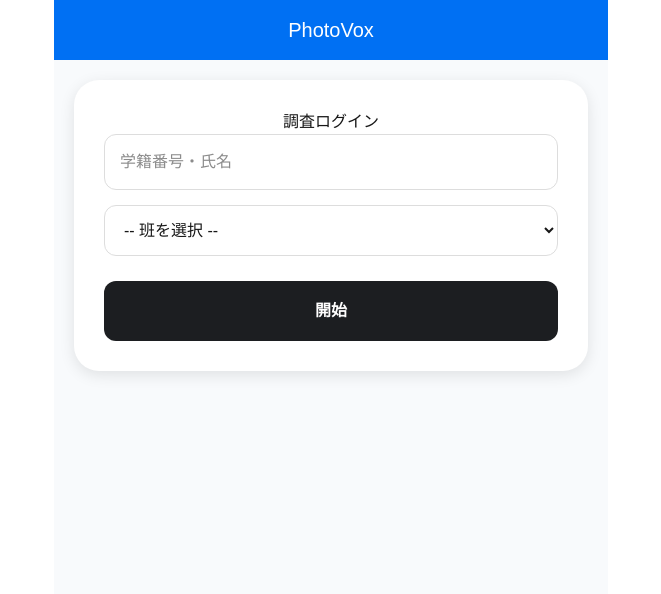
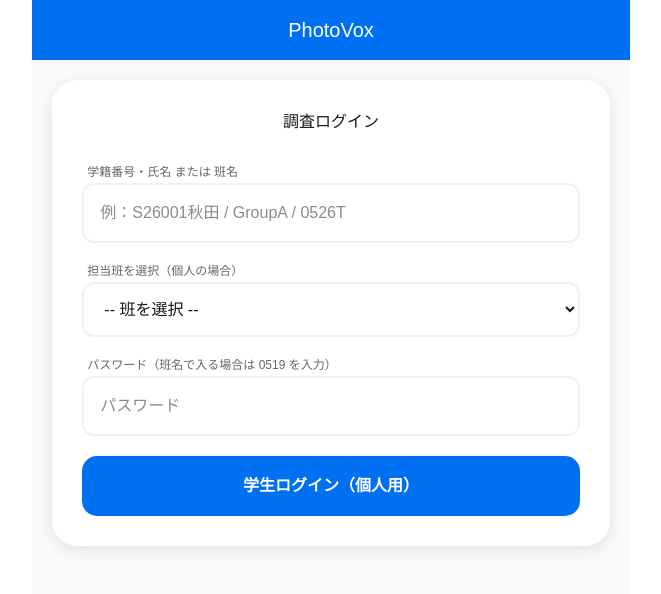
Before and after one commit to sonnnenblume/kadare-photovox, a Next.js app: page / in a window 1280 px wide. Shown: the top 594 px of the page, without its empty margins (309-970 px from the left). Built offline with nearby package versions, Linux system fonts and the light colour scheme.

Commit message:
auth: final 3-way login system

```diff
--- a/src/app/page.tsx
+++ b/src/app/page.tsx
@@ -19,7 +19,6 @@
   const [uploading, setUploading] = useState(false)
   const [statusMsg, setStatusMsg] = useState('')
 
-  // 音声録音用
   const [isRecording, setIsRecording] = useState(false)
   const [audioBlob, setAudioBlob] = useState<Blob | null>(null)
   const mediaRecorderRef = useRef<MediaRecorder | null>(null)
@@ -29,7 +28,6 @@
   const [loginGroup, setLoginGroup] = useState('')
 
   useEffect(() => {
-    // HEIC変換用スクリプト
     const script = document.createElement('script');
     script.src = "https://cdn.jsdelivr.net/npm/heic2any@0.0.3/dist/heic2any.min.js";
     script.async = true; document.body.appendChild(script);
@@ -38,7 +36,7 @@
     const savedGroup = localStorage.getItem('photovox_group');
     if (savedId) {
       setUserId(savedId);
-      setRole(savedId === '0526' ? 'teacher' : 'student');
+      setRole(savedId === '0526T' ? 'teacher' : 'student');
       if (savedGroup) setUploadGroup(savedGroup);
     }
   }, []);
@@ -49,7 +47,6 @@
     return `${SUPABASE_URL}/storage/v1/object/public/photos/${fileName}?t=${Date.now()}`;
   };
 
-  // ★データ取得（教員は全件、学生は自分の分だけ）
   const fetchPosts = async () => {
     setStatusMsg('読み込み中...');
     try {
@@ -68,7 +65,6 @@
 
   useEffect(() => { if (screen === 'gallery') fetchPosts(); }, [screen, role, userId]);
 
-  // 音声録音ロジック
   const startRecording = async () => {
     const stream = await navigator.mediaDevices.getUserMedia({ audio: true });
     const mr = new MediaRecorder(stream);
@@ -120,17 +116,68 @@
       <main style={{ padding: '20px' }}>
         {!role ? (
           <div style={{ background: '#fff', padding: '30px', borderRadius: '25px', boxShadow: '0 4px 15px rgba(0,0,0,0.1)' }}>
-            <h2 style={{textAlign:'center'}}>調査ログイン</h2>
-            <input type="text" placeholder="学籍番号・氏名" value={loginId} onChange={e => setLoginId(e.target.value)} style={{ width: '100%', padding: '15px', marginBottom: '15px', borderRadius: '12px', border: '1px solid #ddd', boxSizing:'border-box' }} />
-            <select value={loginGroup} onChange={e => setLoginGroup(e.target.value)} style={{ width: '100%', padding: '15px', marginBottom: '25px', borderRadius: '12px', border: '1px solid #ddd' }}>
-              <option value="">-- 班を選択 --</option>
-              {GROUPS.map(g => <option key={g} value={g}>{g}</option>)}
-            </select>
-            <button onClick={() => {
-              if(!loginId || !loginGroup) return alert('入力してください');
-              setUserId(loginId); setUploadGroup(loginGroup); setRole(loginId === '0526' ? 'teacher' : 'student');
-              localStorage.setItem('photovox_id', loginId); localStorage.setItem('photovox_group', loginGroup);
-            }} style={{ width: '100%', padding: '18px', background: '#1c1e21', color: '#fff', border: 'none', borderRadius: '12px', fontWeight: 'bold' }}>開始</button>
+            <h2 style={{textAlign:'center', marginBottom: '25px'}}>調査ログイン</h2>
+
+            <div style={{marginBottom: '15px'}}>
+              <label style={{fontSize: '12px', color: '#666', marginLeft: '5px'}}>学籍番号・氏名 または 班名</label>
+              <input
+                type="text" placeholder="例：S26001秋田 / GroupA / 0526T" value={loginId}
+                onChange={e => {
+                  const val = e.target.value;
+                  setLoginId(val);
+                  // 【教員ルート】0526Tで即ログイン
+                  if (val === '0526T') {
+                    setUserId('管理者'); setUploadGroup('教員'); setRole('teacher');
+                    localStorage.setItem('photovox_id', '0526T'); localStorage.setItem('photovox_group', '教員');
+                  }
+                }}
+                style={{ width: '100%', padding: '16px', borderRadius: '12px', border: '2px solid #edf2f7', boxSizing:'border-box', fontSize: '16px' }}
+              />
+            </div>
+
+            {loginId !== '0526T' && (
+              <>
+                <div style={{marginBottom: '15px'}}>
+                  <label style={{fontSize: '12px', color: '#666', marginLeft: '5px'}}>担当班を選択（個人の場合）</label>
+                  <select
+                    value={loginGroup} onChange={e => setLoginGroup(e.target.value)}
+                    style={{ width: '100%', padding: '16px', borderRadius: '12px', border: '2px solid #edf2f7', background: '#fff', fontSize: '16px' }}
+                  >
+                    <option value="">-- 班を選択 --</option>
+                    {GROUPS.map(g => <option key={g} value={g}>{g}</option>)}
+                  </select>
+                </div>
+
+                <div style={{marginBottom: '20px'}}>
+                  <label style={{fontSize: '12px', color: '#666', marginLeft: '5px'}}>パスワード（班名で入る場合は 0519 を入力）</label>
+                  <input
+                    type="password" placeholder="パスワード"
+                    onChange={e => {
+                      const pass = e.target.value;
+                      // 【班ルート】0519で自動ログイン
+                      if (pass === '0519' && loginId) {
+                        setUserId(loginId);
+                        const gName = loginId.includes('Group') ? loginId : loginGroup || '個人';
+                        setUploadGroup(gName); setRole('student');
+                        localStorage.setItem('photovox_id', loginId); localStorage.setItem('photovox_group', gName);
+                      }
+                    }}
+                    style={{ width: '100%', padding: '16px', borderRadius: '12px', border: '2px solid #edf2f7', boxSizing:'border-box', fontSize: '16px' }}
+                  />
+                </div>
+
+                <button
+                  onClick={() => {
+                    if(!loginId || !loginGroup) return alert('情報を入力・選択してください');
+                    setUserId(loginId); setUploadGroup(loginGroup); setRole('student');
+                    localStorage.setItem('photovox_id', loginId); localStorage.setItem('photovox_group', loginGroup);
+                  }}
+                  style={{ width: '100%', padding: '18px', background: '#0070f3', color: '#fff', border: 'none', borderRadius: '15px', fontWeight: 'bold' }}
+                >
+                  学生ログイン（個人用）
+                </button>
+              </>
+            )}
           </div>
         ) : screen === 'home' ? (
           <div style={{ display: 'flex', flexDirection: 'column', gap: '20px' }}>
@@ -144,7 +191,6 @@
               <h3>新規報告 ({uploadGroup})</h3>
               <button onClick={() => setScreen('home')} style={{border:'none', background:'#eee', padding:'5px 15px', borderRadius:'10px'}}>戻る</button>
             </div>
-            {/* 写真選択 */}
             <div onClick={() => fileInputRef.current?.click()} style={{ background: '#f0f7ff', padding: '30px', textAlign: 'center', border: '2px dashed #0070f3', borderRadius: '20px', marginBottom: '20px' }}>
               {imagePreview ? <img src={imagePreview} style={{ maxWidth: '100%', maxHeight: '250px', borderRadius:'10px' }} /> : '📷 写真を選択'}
               <input type="file" accept="image/*,.heic" ref={fileInputRef} onChange={e => {
@@ -152,7 +198,6 @@
                 if(f) { setImageFile(f); const r = new FileReader(); r.onloadend = () => setImagePreview(r.result as string); r.readAsDataURL(f); }
               }} style={{ display: 'none' }} />
             </div>
-            {/* 音声録音 */}
             <div style={{ marginBottom: '20px', textAlign: 'center' }}>
               {!audioBlob ? (
                 <button onClick={isRecording ? stopRecording : startRecording} style={{ width: '100%', padding: '15px', borderRadius: '15px', background: isRecording ? '#e74c3c' : '#f1f5f9', color: isRecording ? '#fff' : '#333', border: 'none' }}>
```
